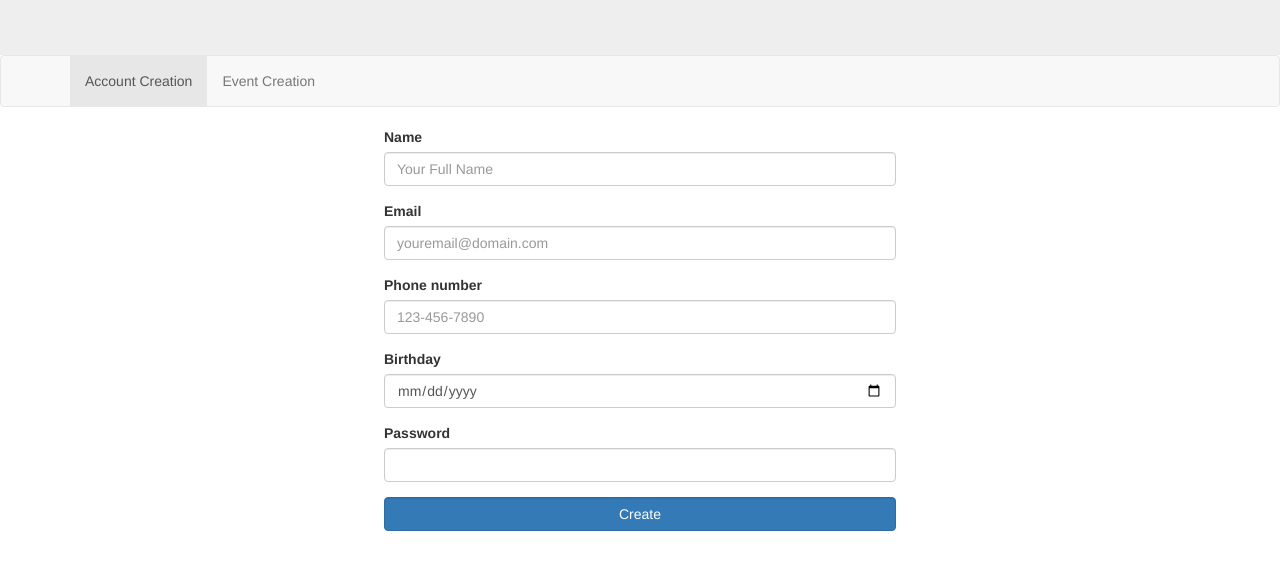
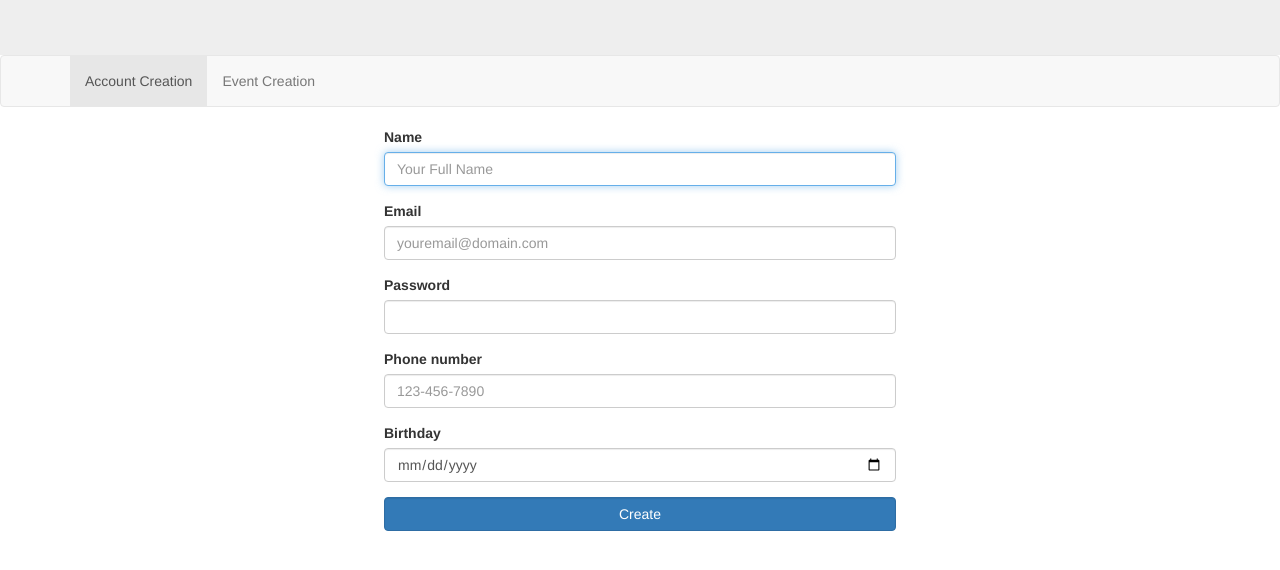
Before and after one commit to mmoraisa/MeetUpEventPlanner, a website: page src/account.jade in a window 1280 px wide. Shown: the part 134-704 px from the top of the page. Drawn offline with nearby package versions, Linux system fonts and the light colour scheme; files that its build step writes are made by us from their sources.

Commit message:
feat: added autofocus to forms

```diff
--- a/src/account.jade
+++ b/src/account.jade
@@ -27,17 +27,17 @@ html
 				form(name="createAccount", method="POST")
 					.form-group
 						label(for="inputName") Name
-						input#inputName.form-control(type="text",name="name",placeholder="Your Full Name",required)
+						input#inputName.form-control(autofocus,type="text",name="name",placeholder="Your Full Name",required)
 					.form-group
 						label(for="inputEmail") Email
 						input#inputEmail.form-control(type="email",name="email",placeholder="youremail@domain.com",autocomplete="email",required)
+					.form-group
+						label(for="inputLocation") Password
+						input#inputLocation.form-control(type="password",name="password",minlength="7",required)
 					.form-group
 						label(for="inputPhone") Phone number
 						input#inputPhone.form-control(type="tel",name="phone",placeholder="123-456-7890",autocomplete="phone",required)
 					.form-group
 						label(for="inputBirthday") Birthday
 						input#inputBirthday.form-control(type="date",name="birthday",autocomplete="birthday",required)
-					.form-group
-						label(for="inputLocation") Password
-						input#inputLocation.form-control(type="password",name="password",minlength="7",required)
 					input.form-control.btn-primary(type="submit",value="Create")
--- a/src/event.jade
+++ b/src/event.jade
@@ -27,7 +27,7 @@ html
 				form(name="createEvent", method="POST")
 					.form-group
 						label(for="inputName") Name
-						input#inputName.form-control(type="text",name="name",placeholder="The Event Name",required)
+						input#inputName.form-control(autofocus,type="text",name="name",placeholder="The Event Name",required)
 					.form-group
 						label(for="inputEventType") Event Type
 						input#inputEventType.form-control(list="eventType",name="eventType",placeholder="Birthday Party, Conference...")
```
